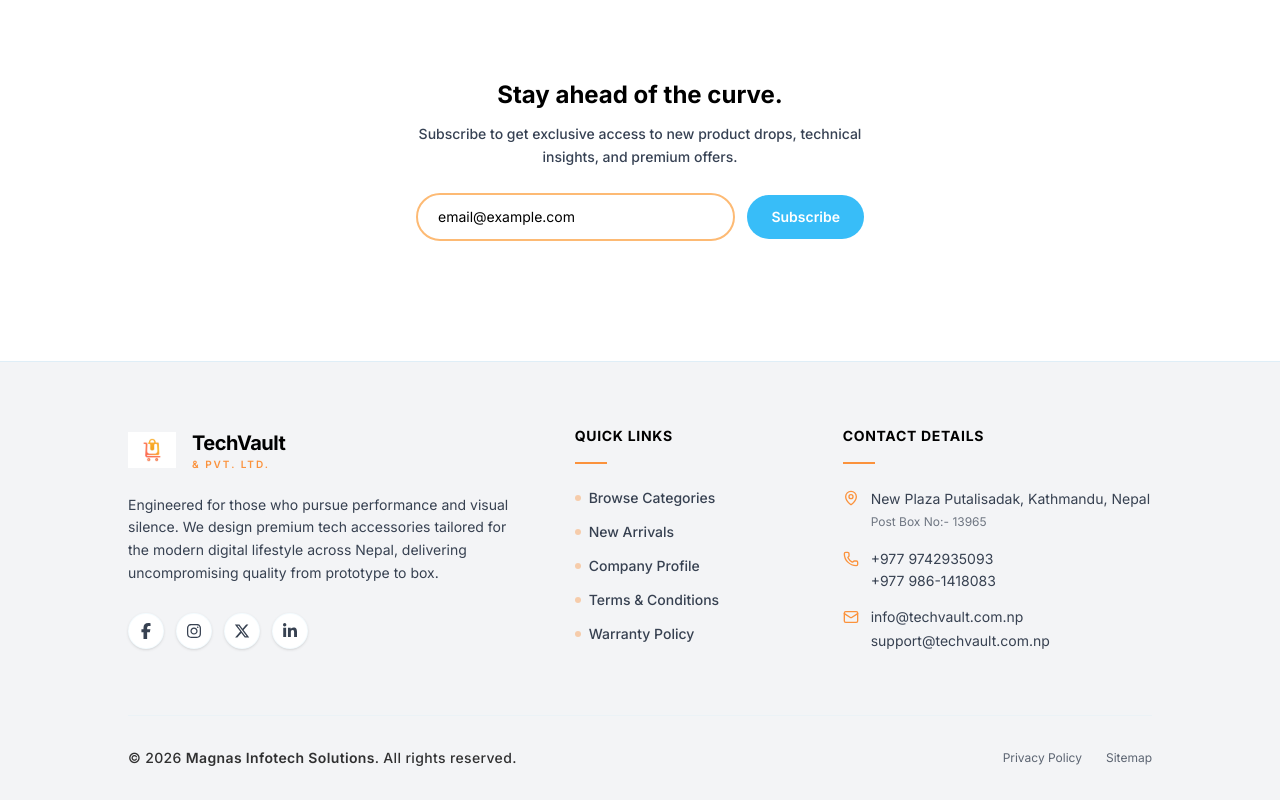
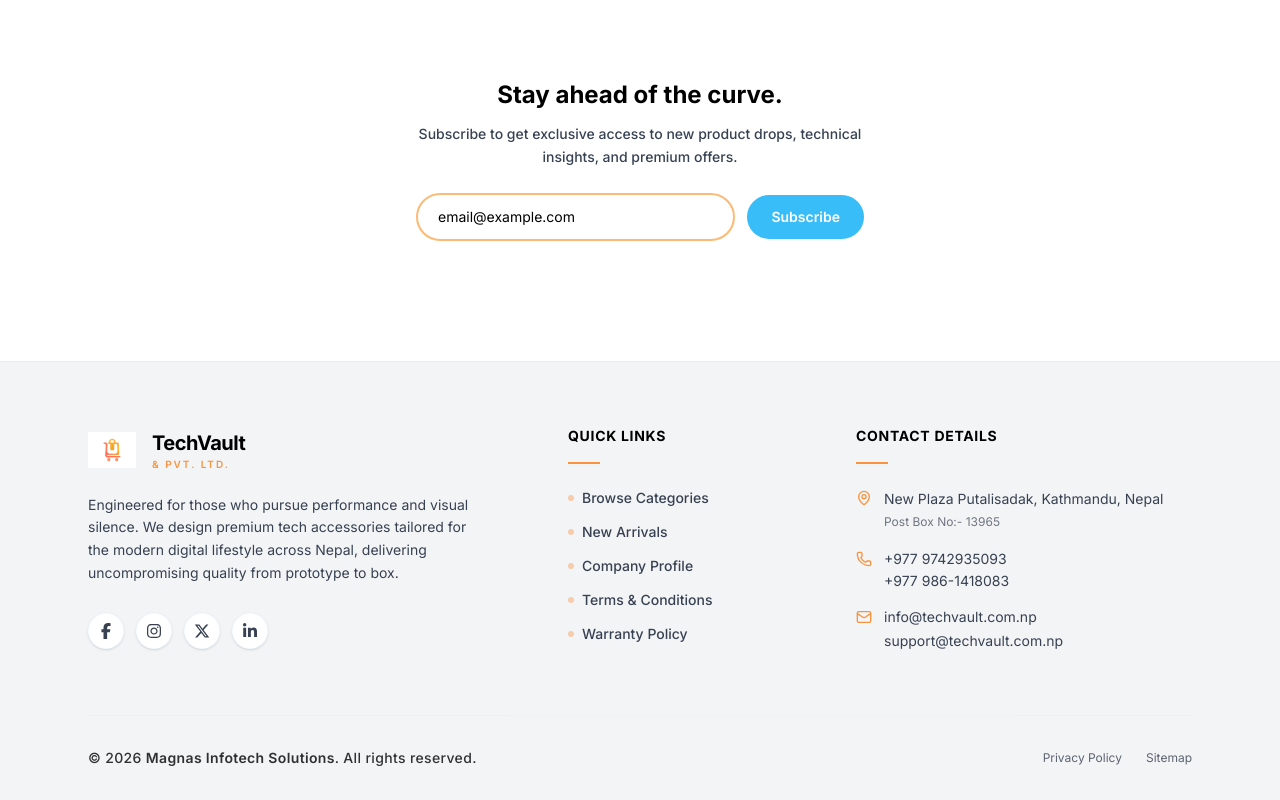
Before and after one commit to Hrit-Codes/Tech-Vault-Frontend, a React (Vite) app: page / in a window 1280 px wide. Shown: the part 2089-2889 px from the top of the page. Built offline with nearby package versions, Linux system fonts and the light colour scheme.

Commit message:
Fixed padding on footer section

```diff
--- a/src/Components/Footer/Footer.tsx
+++ b/src/Components/Footer/Footer.tsx
@@ -15,7 +15,7 @@
 
     return (
         <footer className="w-full bg-section-alternative border-t border-secondary-400/10 pt-16 pb-8">
-            <div className="max-w-6xl mx-auto px-6 sm:px-10 lg:px-16">
+            <div className="max-w-6xl mx-auto px-6 ">
 
                 {/* Main Grid Structure */}
                 <div className="grid grid-cols-1 md:grid-cols-12 gap-12 mb-16">
```
